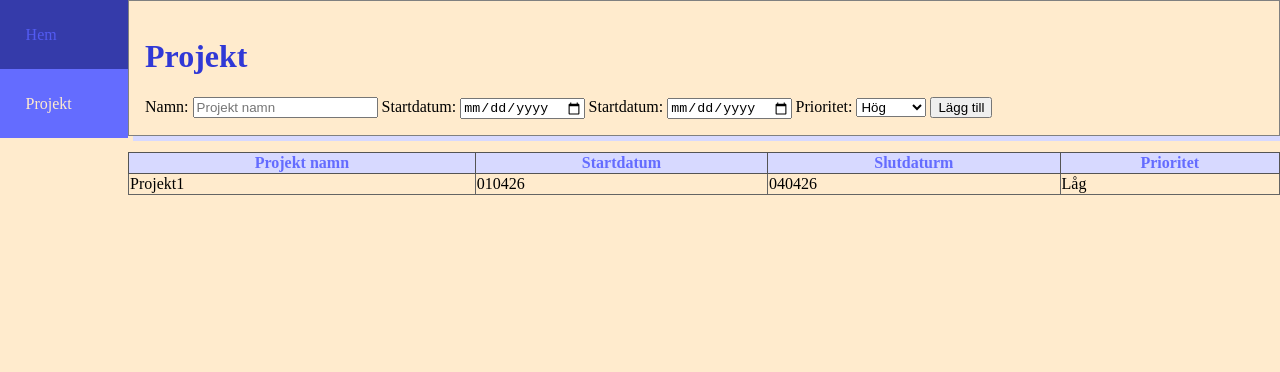
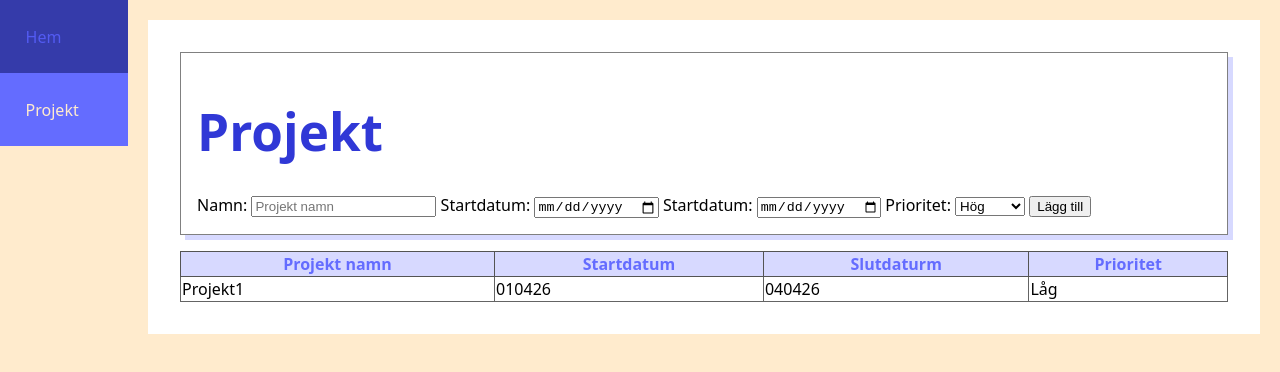
Before and after one commit to a23lisjo/examensarbete_artefakt, a SvelteKit app in the folder Svelte applikation/svelte_projekthanterare/: page /projekt in a window 1280 px wide. Shown: the top 372 px of the page. Built offline with nearby package versions, Linux system fonts and the light colour scheme.

Commit message:
Uppdaterade global styling

```diff
--- a/Svelte applikation/svelte_projekthanterare/src/app.css
+++ b/Svelte applikation/svelte_projekthanterare/src/app.css
@@ -4,4 +4,16 @@ body{
     display: grid;
     grid-template-columns: 10vw auto;
     background-color: blanchedalmond;
+        font-family: system-ui, Avenir, Helvetica, Arial, sans-serif;
 }
+
+.page{
+    background-color: white;
+    padding: 2em;
+    margin: 20px;
+}
+
+h1 {
+    font-size: 3.2em;
+    line-height: 1.1;
+}
```
